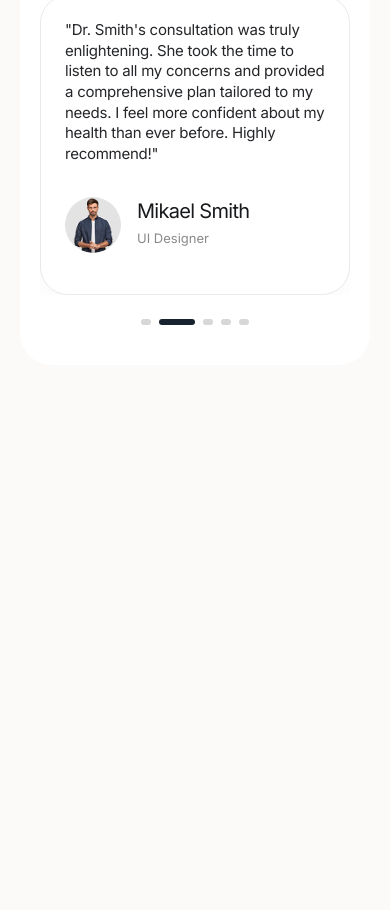
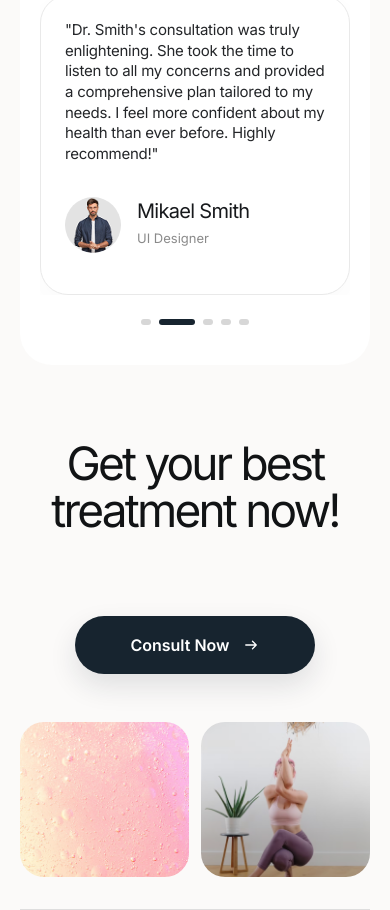
Before and after one commit to naseemkhandev/nextjs-medical-landing-page, a Next.js app: page / in a window 390 px wide. Shown: the part 8764-9674 px from the top of the page. Before the commit the page ends 9129 px from the top, so only its background shows below. Built offline with nearby package versions, Linux system fonts and the light colour scheme.

Commit message:
build responsive treatment call to action

```diff
--- a/src/app/page.js
+++ b/src/app/page.js
@@ -6,6 +6,7 @@ import MedicalFeatures from "@/components/sections/MedicalFeatures";
 import TreatmentIntro from "@/components/sections/TreatmentIntro";
 import Benefits from "@/components/sections/Benefits";
 import Testimonials from "@/components/sections/Testimonials";
+import BottomCTA from "@/components/sections/BottomCTA";
 
 export default function Home() {
   return (
@@ -18,6 +19,7 @@ export default function Home() {
       <TreatmentIntro />
       <Benefits />
       <Testimonials />
+      <BottomCTA />
     </main>
   );
 }
--- a/src/components/sections/BottomCTA.jsx
+++ b/src/components/sections/BottomCTA.jsx
@@ -0,0 +1,95 @@
+"use client";
+
+import Image from "next/image";
+import Link from "next/link";
+import { motion } from "motion/react";
+import Container from "@/components/shared/Container";
+
+const reveal = { duration: 0.8, ease: [0.22, 1, 0.36, 1] };
+
+const ArrowIcon = () => (
+  <svg viewBox="0 0 24 24" fill="none" aria-hidden="true" className="h-[18px] w-[18px]">
+    <path d="M5 12H19M14 7L19 12L14 17" stroke="currentColor" strokeWidth="1.7" strokeLinecap="round" strokeLinejoin="round" />
+  </svg>
+);
+
+const UpRightIcon = () => (
+  <svg viewBox="0 0 24 24" fill="none" aria-hidden="true" className="h-[18px] w-[18px]">
+    <path d="M7 17L17 7M9 7H17V15" stroke="currentColor" strokeWidth="1.7" strokeLinecap="round" strokeLinejoin="round" />
+  </svg>
+);
+
+export default function BottomCTA() {
+  return (
+    <section id="contact" className="overflow-hidden bg-[#fbfaf9]">
+      <Container>
+        <motion.div initial={{ opacity: 0, y: 45 }} whileInView={{ opacity: 1, y: 0 }} viewport={{ once: true, amount: 0.15 }} transition={reveal} className="relative min-h-[500px] border-b border-[#dedede] sm:min-h-[530px] lg:min-h-[505px]">
+          {/* CTA Heading */}
+          <div className="relative z-30 flex flex-col items-center pt-[75px] text-center sm:pt-[90px] lg:pt-[72px]">
+            <motion.h2 initial={{ opacity: 0, y: 28 }} whileInView={{ opacity: 1, y: 0 }} viewport={{ once: true }} transition={{ duration: 0.75, ease: [0.22, 1, 0.36, 1] }} className="max-w-[650px] text-[46px] font-normal leading-[1.02] tracking-[-2.8px] text-[#111315] sm:text-[58px] sm:tracking-[-3.5px] lg:text-[72px] lg:tracking-[-4.5px]">
+              Get your best
+              <br />
+              treatment now!
+            </motion.h2>
+
+            <Link href="#home" className="group relative mt-[82px] inline-flex h-[58px] min-w-[240px] items-center justify-center gap-3 overflow-hidden rounded-full bg-[#17242f] px-8 text-[16px] font-semibold text-white shadow-[0_12px_28px_rgba(23,36,47,0.12)] transition-all duration-300 hover:-translate-y-1 hover:shadow-[0_18px_36px_rgba(23,36,47,0.2)] sm:mt-[92px]">
+              <span className="absolute inset-0 translate-y-full bg-[#263947] transition-transform duration-300 group-hover:translate-y-0" />
+              <span className="relative z-10">Consult Now</span>
+              <span className="relative z-10 transition-transform duration-300 group-hover:translate-x-1">
+                <ArrowIcon />
+              </span>
+            </Link>
+          </div>
+
+          {/* Specialty Visual */}
+          <motion.div initial={{ opacity: 0, x: -45, y: 30, rotate: -16 }} whileInView={{ opacity: 1, x: 0, y: 0, rotate: -12 }} viewport={{ once: true }} transition={{ duration: 0.9, delay: 0.1, ease: [0.22, 1, 0.36, 1] }} whileHover={{ y: -8, rotate: -9 }} className="absolute bottom-[-42px] left-[3%] hidden h-[245px] w-[260px] overflow-hidden rounded-[34px] shadow-[0_20px_45px_rgba(40,30,35,0.08)] sm:block lg:left-[4%] lg:h-[260px] lg:w-[275px]">
+            <Image src="/images/specialty-bg.png" alt="Doctor specialty services" fill sizes="275px" className="object-cover" />
+
+            <div className="absolute inset-0 flex flex-col items-center justify-center px-5 text-center">
+              <span className="rounded-full border border-white/80 bg-white/30 px-4 py-1.5 text-[10px] backdrop-blur-sm">Docthea</span>
+              <h3 className="mt-6 max-w-[170px] text-[25px] font-normal leading-[1.05] tracking-[-1px] text-[#242426]">Our doctor&apos;s specialty</h3>
+
+              <div className="mt-6 flex h-[58px] w-[58px] items-center justify-center rounded-full bg-white/90">
+                <span className="text-[23px] text-[#ff8798]">♡</span>
+              </div>
+            </div>
+          </motion.div>
+
+          {/* Connect Doctors Visual */}
+          <motion.div initial={{ opacity: 0, y: 55, rotate: 12 }} whileInView={{ opacity: 1, y: 0, rotate: 10 }} viewport={{ once: true }} transition={{ duration: 0.85, delay: 0.2, ease: [0.22, 1, 0.36, 1] }} whileHover={{ y: -8, rotate: 7 }} className="absolute bottom-[-35px] right-[23%] hidden h-[160px] w-[190px] overflow-hidden rounded-[28px] bg-[linear-gradient(145deg,#fff7f5_0%,#f9ebed_55%,#eef1ff_100%)] p-5 shadow-[0_18px_40px_rgba(40,35,50,0.06)] md:block lg:right-[24%] lg:h-[175px] lg:w-[205px]">
+            <h3 className="text-[20px] font-normal leading-[1.02] tracking-[-0.7px] text-[#17191d]">
+              Connect with
+              <br />
+              our professional
+              <br />
+              doctors
+            </h3>
+          </motion.div>
+
+          {/* Yoga Visual */}
+          <motion.div initial={{ opacity: 0, x: 45, y: 35, rotate: 6 }} whileInView={{ opacity: 1, x: 0, y: 0, rotate: 4 }} viewport={{ once: true }} transition={{ duration: 0.9, delay: 0.15, ease: [0.22, 1, 0.36, 1] }} whileHover={{ y: -8, rotate: 2 }} className="absolute bottom-[-6px] right-[1%] hidden h-[270px] w-[275px] overflow-hidden rounded-[36px] bg-[#eeeeee] shadow-[0_20px_45px_rgba(30,30,35,0.08)] sm:block lg:right-[2%] lg:h-[285px] lg:w-[300px]">
+            <Image src="/images/relaxing-yoga.png" alt="Woman practicing relaxing yoga" fill sizes="300px" className="object-cover transition-transform duration-700 hover:scale-[1.04]" />
+            <div className="absolute inset-0 bg-[linear-gradient(180deg,transparent_55%,rgba(15,15,15,0.35)_100%)]" />
+
+            <span className="absolute right-4 top-4 flex h-[62px] w-[62px] items-center justify-center rounded-full bg-white/90 text-[#17212b] backdrop-blur-sm">
+              <UpRightIcon />
+            </span>
+
+            <h3 className="absolute bottom-5 left-6 text-[25px] font-normal tracking-[-0.8px] text-white">Relaxing yoga</h3>
+          </motion.div>
+
+          {/* Mobile Visual Cards */}
+          <div className="relative z-10 mt-12 grid grid-cols-2 gap-3 pb-8 sm:hidden">
+            <div className="relative h-[155px] overflow-hidden rounded-[24px]">
+              <Image src="/images/specialty-bg.png" alt="Doctor specialty services" fill sizes="50vw" className="object-cover" />
+            </div>
+
+            <div className="relative h-[155px] overflow-hidden rounded-[24px]">
+              <Image src="/images/relaxing-yoga.png" alt="Woman practicing relaxing yoga" fill sizes="50vw" className="object-cover" />
+            </div>
+          </div>
+        </motion.div>
+      </Container>
+    </section>
+  );
+}
```
